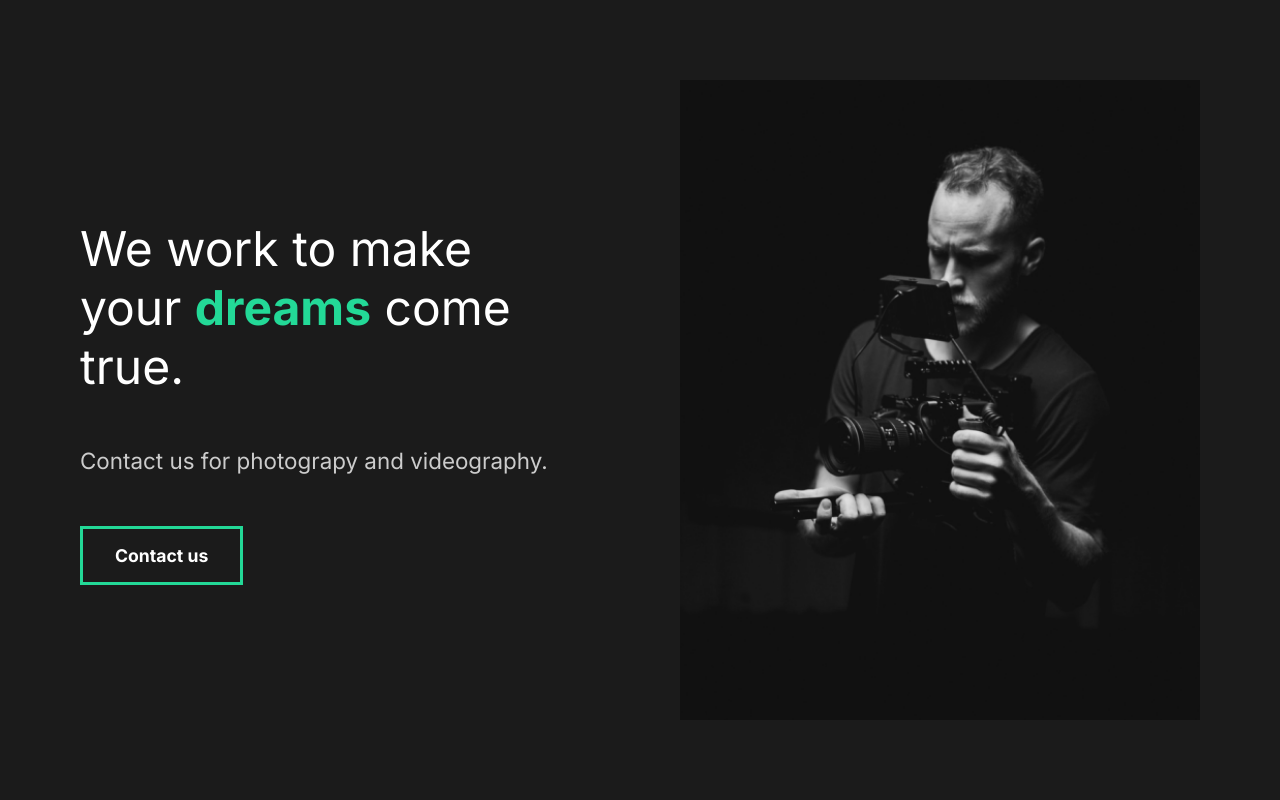
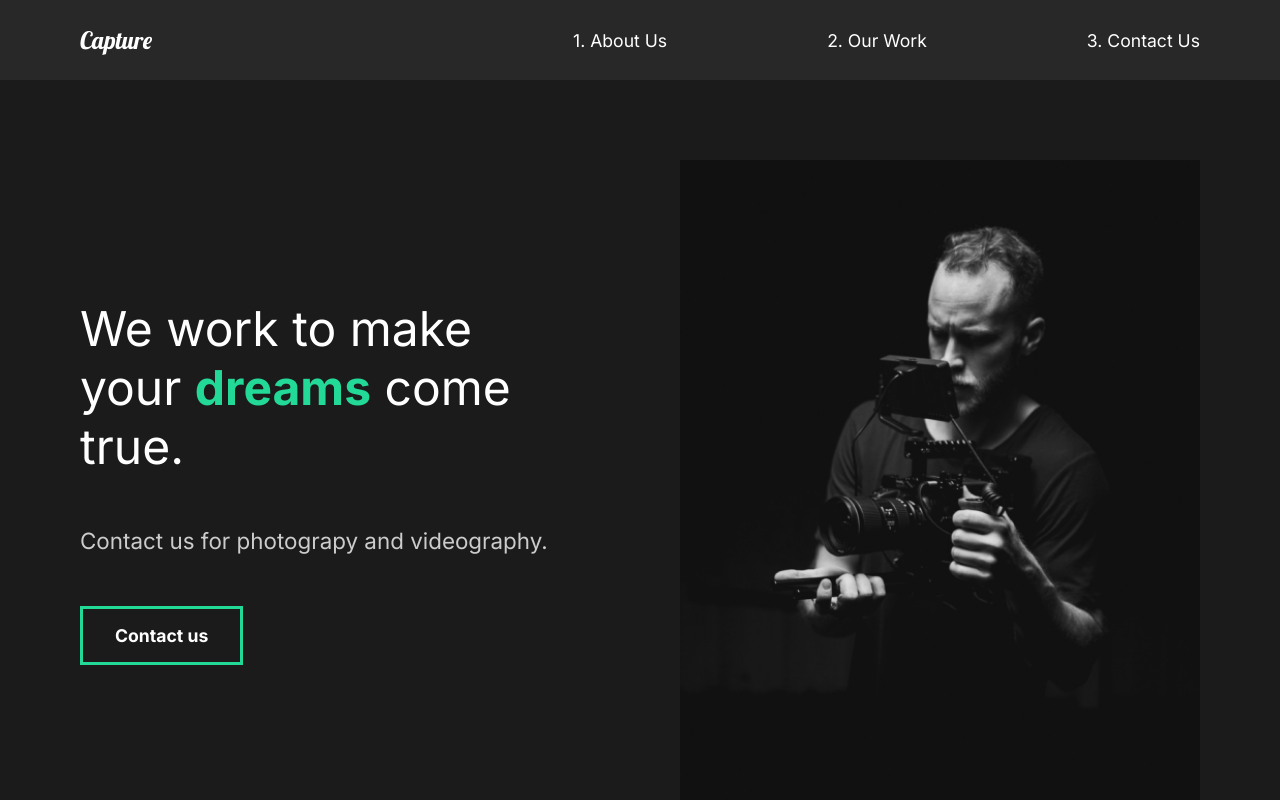
Before and after one commit to dinosantic/react_portofolio_website, a React (Create React App) app in the folder portofolio/: page / in a window 1280 px wide. Shown: the top 800 px of the page. Built offline with nearby package versions, Linux system fonts and the light colour scheme.

Commit message:
nav component

```diff
--- a/portofolio/src/App.js
+++ b/portofolio/src/App.js
@@ -1,14 +1,16 @@
-import AboutUs from "./pages/AboutUs";
+import AboutUs from "./pages/AboutUs"
+import Nav from "./components/Nav"
 //global style
-import GlobalStyle from "./components/GlobalStyle";
+import GlobalStyle from "./components/GlobalStyle"
 
 function App() {
-  return (
-    <div className="App">
-      <GlobalStyle />
-      <AboutUs />
-    </div>
-  );
+	return (
+		<div className='App'>
+			<GlobalStyle />
+			<Nav />
+			<AboutUs />
+		</div>
+	)
 }
 
-export default App;
+export default App
--- /dev/null
+++ b/portofolio/src/components/Nav.js
@@ -0,0 +1,42 @@
+import React from "react"
+import styled from "styled-components"
+
+const Nav = () => {
+	return (
+    <StyledNav>
+        <h1><a id='logo' href="#">Capture</a></h1>
+        <ul>
+            <li><a href="#">1. About Us</a></li>
+            <li><a href="#">2. Our Work</a></li>
+            <li><a href="#">3. Contact Us</a></li>
+        </ul>
+    </StyledNav>
+    )
+}
+const StyledNav = styled.nav`
+min-height: 10vh;
+display: flex;
+margin: auto;
+justify-content: space-between;
+align-items: center;
+padding: 1rem 5rem;
+background: #282828;
+a {
+    color: white;
+    text-decoration: none;
+}
+ul {
+    display: flex;
+    list-style: none;
+}
+#logo {
+    font-size: 1.5rem;
+    font-family: 'Lobster', cursive;
+    font-weight: lighter;
+}
+li {
+    padding-left: 10rem;
+    position: relative;
+}
+`
+export default Nav
```
Also changed, not shown: portofolio/src/components/GlobalStyle.js (+3 -4 lines).
